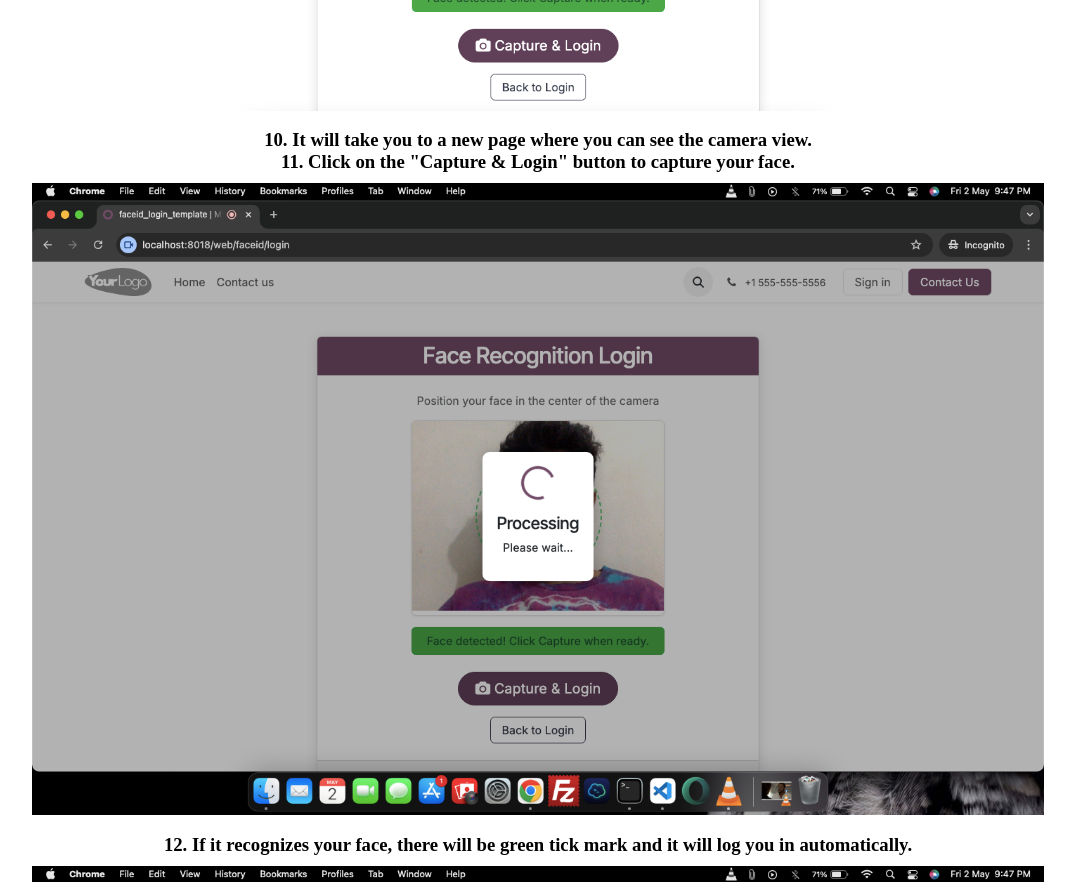
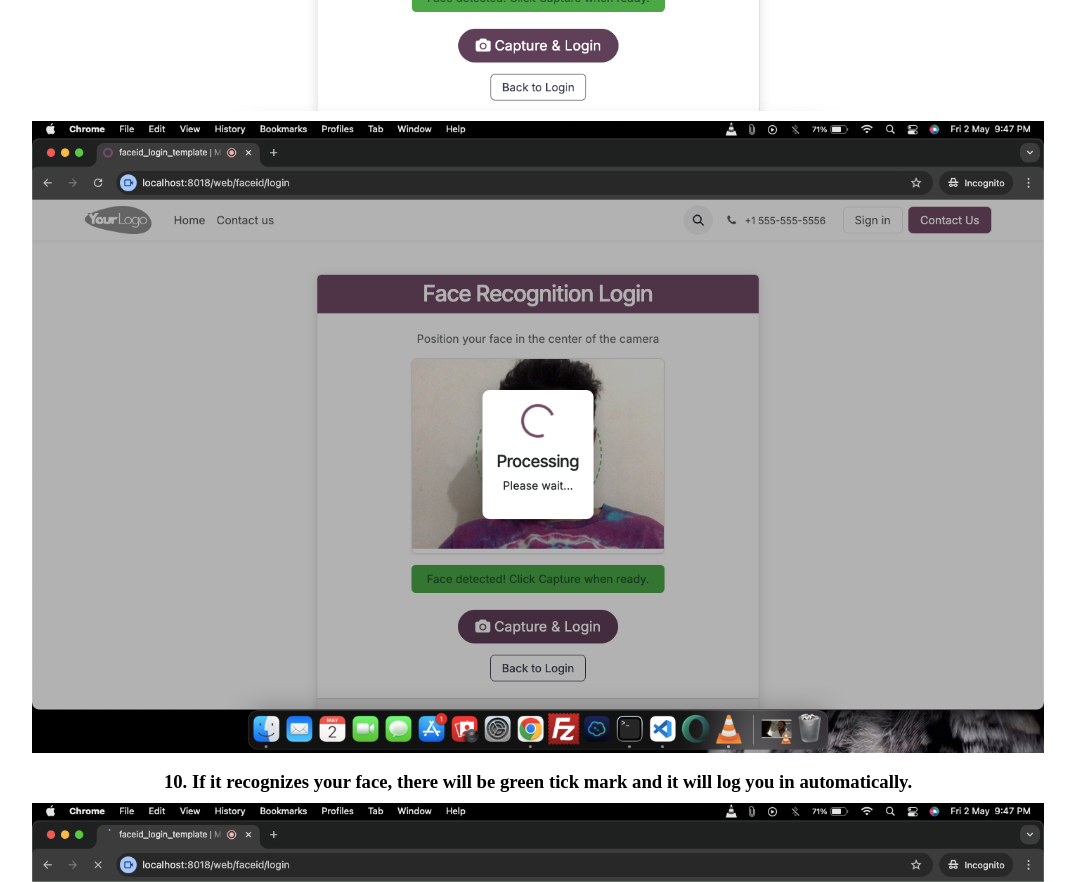
Before and after one commit to Jonyghosh07/AI-Driven-Face-Recognition, a plain HTML site: page face_recognition_login/static/description/index.html in a window 1280 px wide. Shown: the part 2300-3182 px from the top of the page, without its empty margins (102-1177 px from the left). Drawn offline with Linux system fonts and the light colour scheme.

Commit message:
sequence

```diff
--- a/face_recognition_login/static/description/index.html
+++ b/face_recognition_login/static/description/index.html
@@ -60,17 +60,12 @@
         <div class="oe_row oe_spaced" style="margin-bottom: 10px;">
             <img src="images/05.png" alt="" style="width: 100%;"/>
         </div>
-
-        <h3 class="oe_slogan" style="text-align: center; margin-bottom: 10px !important;">
-            10. It will take you to a new page where you can see the camera view.
-            <br>11. Click on the "Capture & Login" button to capture your face.
-        </h3>
         <div class="oe_row oe_spaced" style="margin-bottom: 10px;">
             <img src="images/06.png" alt="" style="width: 100%;"/>
         </div>
 
         <h3 class="oe_slogan" style="text-align: center; margin-bottom: 10px !important;">
-            12. If it recognizes your face, there will be green tick mark and it will log you in automatically.
+            10. If it recognizes your face, there will be green tick mark and it will log you in automatically.
         </h3>
         <div class="oe_row oe_spaced" style="margin-bottom: 10px;">
             <img src="images/07.png" alt="" style="width: 100%;"/>
```
